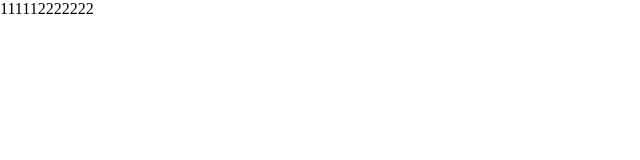
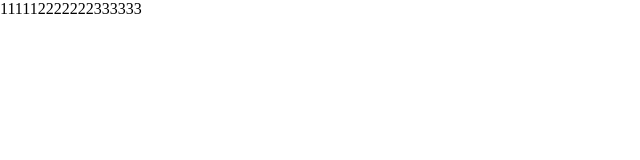
Before and after one commit to jiangguozhu/jiangguozhu.github.io, a plain HTML site: page index.html in a window 1280 px wide. Shown: the full height of the page, 0-640 px from the left. Drawn offline with Linux system fonts and the light colour scheme.

Commit message:
Update index.html

```diff
--- a/index.html
+++ b/index.html
@@ -21,7 +21,7 @@
 	<body>
 	    <div id="box">
 	    	<ul>
-	    		<li>111112222222</li>
+	    		<li>111112222222333333</li>
 
 	    	</ul>
 	    </div>
```
